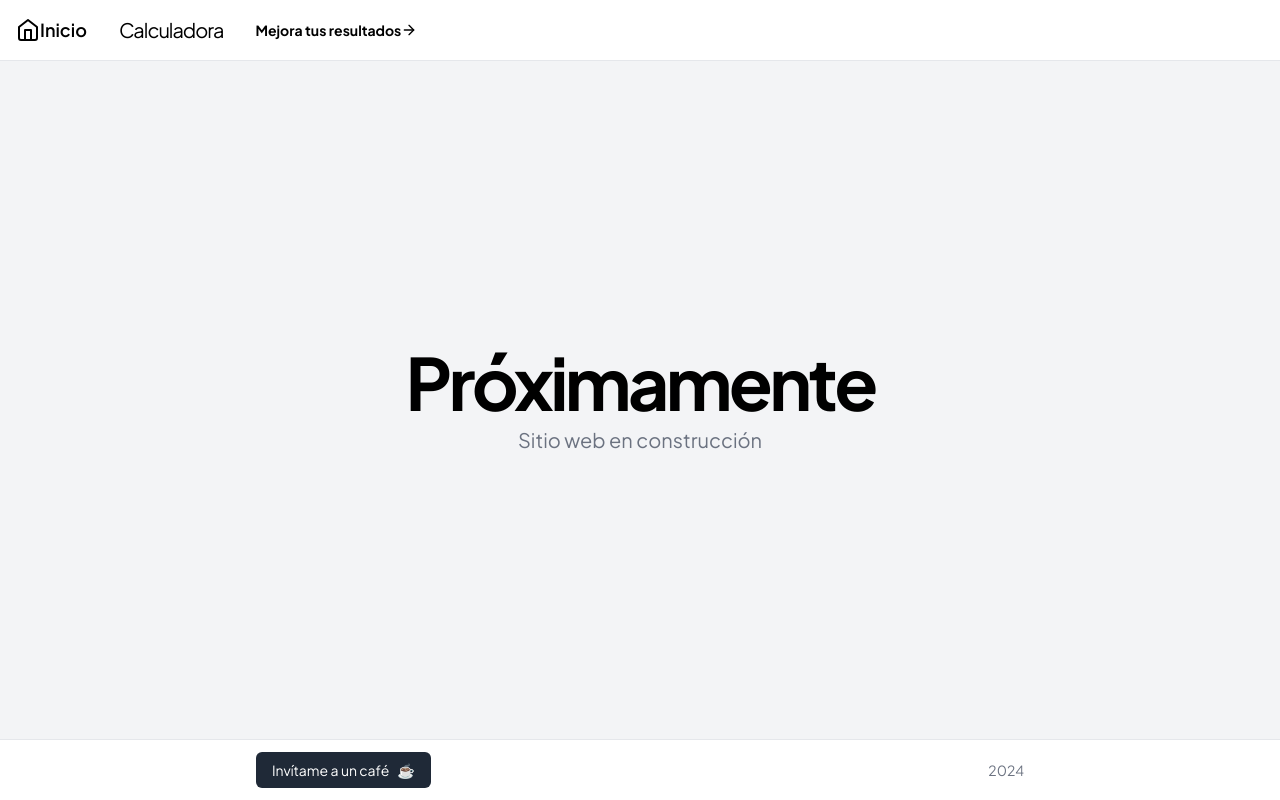
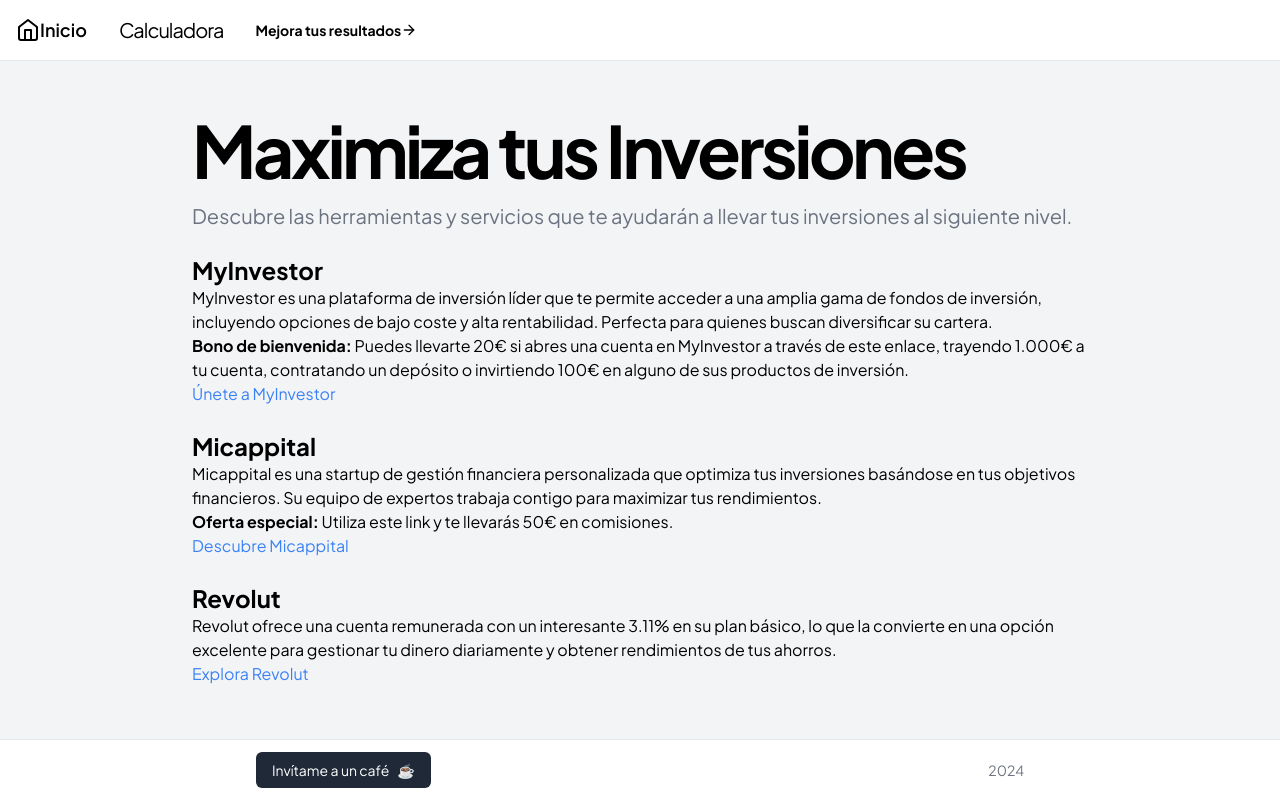
Before and after one commit to jlfernandezfernandez/compound-interest-calculator, a Next.js app: page /mejora-tus-resultados in a window 1280 px wide. Built offline with nearby package versions, Linux system fonts and the light colour scheme.

Commit message:
improve seo

```diff
--- a/src/app/calculadora-interes-compuesto/page.tsx
+++ b/src/app/calculadora-interes-compuesto/page.tsx
@@ -7,8 +7,8 @@ import ProductsResult from "@/components/ProductsResult";
 import { Metadata } from "next";
 
 export const metadata: Metadata = {
-    title: "La mejor calculadora de interés compuesto! Maximiza tus ganancias financieras",
-    description: "Calcula el interés compuesto de tus productos de inversión de manera sencilla. Desde fondos de inversión hasta planes de pensión, haz crecer tu dinero con nuestra herramienta.",
+    title: "Calculadora de Interés Compuesto Avanzada - Maximiza tus Inversiones",
+    description: "Descubre la calculadora de interés compuesto más completa y elegante. Con opciones únicas para fondos de inversión, planes de pensión y cuentas remuneradas. Analiza tus inversiones de manera individual o conjunta y toma decisiones informadas para crecer tu patrimonio. Única en su clase, diseñada para inversores exigentes que buscan optimizar sus rendimientos financieros.",
 };
 
 export default function CalculatorPage() {
--- a/src/app/layout.tsx
+++ b/src/app/layout.tsx
@@ -8,8 +8,8 @@ import { Analytics } from '@vercel/analytics/react';
 const plusJakartaSNS = Plus_Jakarta_Sans({ subsets: ["latin"] });
 
 export const metadata: Metadata = {
-  title: "¡Calculadora de interés compuesto avanzada en 2024! Optimiza tus inversiones",
-  description: "Calcula el interés compuesto de tus productos financieros de manera fácil. Desde fondos de inversión hasta cuentas de ahorro, maximiza tus ganancias con nuestra herramienta avanzada.",
+  title: "Calculadora de Interés Compuesto 2024: Optimiza Inversiones | Herramienta Gratuita",
+  description: "Descubre cómo el interés compuesto puede transformar tus ahorros e inversiones en 2024. Utiliza nuestra calculadora gratuita para planificar y optimizar tus estrategias financieras. Adecuada para todo tipo de inversores, desde principiantes hasta avanzados.",
 };
 
 export default function RootLayout({
--- a/src/app/mejora-tus-resultados/page.tsx
+++ b/src/app/mejora-tus-resultados/page.tsx
@@ -1,15 +1,40 @@
 import Footer from "@/components/Footer";
 import Header from "@/components/Header";
+import { Metadata } from "next";
+
+export const metadata: Metadata = {
+    title: "Maximiza tus Inversiones con MyInvestor, Micappital y Revolut",
+    description: "Descubre cómo MyInvestor, Micappital y Revolut pueden transformar tu estrategia de inversión. Aprende a optimizar tus fondos de inversión, gestión financiera y cuentas remuneradas con nuestras recomendaciones expertas. Únete a nosotros y empieza a maximizar tus rendimientos hoy.",
+};
 
 export default function ImproveResultsPage() {
     return (
         <div className="flex flex-col min-h-screen">
             <Header />
-            <div className="flex flex-grow justify-center items-center">
-                <div className="text-center">
-                    <div className="space-y-2">
-                        <h1 className="text-3xl sm:text-4xl md:text-5xl lg:text-6xl xl:text-7xl font-bold tracking-tighter">Próximamente</h1>
-                        <p className="text-lg sm:text-xl text-gray-500 dark:text-gray-400">Sitio web en construcción</p>
+            <div className="flex flex-grow justify-center items-center p-4">
+                <div className="max-w-4xl">
+                    <h1 className="text-3xl sm:text-4xl md:text-5xl lg:text-6xl xl:text-7xl font-bold tracking-tighter mb-4">Maximiza tus Inversiones</h1>
+                    <p className="text-lg sm:text-xl text-gray-500 dark:text-gray-400 mb-6">Descubre las herramientas y servicios que te ayudarán a llevar tus inversiones al siguiente nivel.</p>
+                    <div className="space-y-6">
+                        <div>
+                            <h2 className="text-2xl font-bold">MyInvestor</h2>
+                            <p>MyInvestor es una plataforma de inversión líder que te permite acceder a una amplia gama de fondos de inversión, incluyendo opciones de bajo coste y alta rentabilidad. Perfecta para quienes buscan diversificar su cartera.</p>
+                            <p><strong>Bono de bienvenida:</strong> Puedes llevarte 20€ si abres una cuenta en MyInvestor a través de este enlace, trayendo 1.000€ a tu cuenta, contratando un depósito o invirtiendo 100€ en alguno de sus productos de inversión.</p>
+                            <a href="https://myinvestor.page.link/decXeBGbKbyMkiJEA" className="text-blue-500 hover:underline">Únete a MyInvestor</a>
+                        </div>
+
+                        <div>
+                            <h2 className="text-2xl font-bold">Micappital</h2>
+                            <p>Micappital es una startup de gestión financiera personalizada que optimiza tus inversiones basándose en tus objetivos financieros. Su equipo de expertos trabaja contigo para maximizar tus rendimientos.</p>
+                            <p><strong>Oferta especial:</strong> Utiliza este link y te llevarás 50€ en comisiones.</p>
+                            <a href="https://www.micappital.com?referal=jordiluisgZ2kOJ" className="text-blue-500 hover:underline">Descubre Micappital</a>
+                        </div>
+
+                        <div>
+                            <h2 className="text-2xl font-bold">Revolut</h2>
+                            <p>Revolut ofrece una cuenta remunerada con un interesante 3.11% en su plan básico, lo que la convierte en una opción excelente para gestionar tu dinero diariamente y obtener rendimientos de tus ahorros.</p>
+                            <a href="https://revolut.com/referral/?referral-code=jordilftw5!FEB2-24-VR-ES" className="text-blue-500 hover:underline">Explora Revolut</a>
+                        </div>
                     </div>
                 </div>
             </div>
--- a/src/app/page.tsx
+++ b/src/app/page.tsx
@@ -5,13 +5,18 @@ export default function Home() {
     <main className="flex min-h-screen flex-col items-center justify-center p-8 md:p-24 font-body">
       <div className="text-center px-4">
         <h1 className="text-3xl md:text-5xl font-bold mb-4">
-          Maximiza tu Libertad Financiera
+          Descubre Cómo Maximizar tu Libertad Financiera
         </h1>
         <p className="text-lg md:text-xl mb-8">
-          Calcula aquí cuanto dinero tendrás en un futuro gracias al poder del interés compuesto.
+          Explora el impacto del interés compuesto en tu futuro financiero con nuestra herramienta líder en el mercado.
         </p>
-        <Link href="/calculadora-interes-compuesto" className="inline-block bg-black hover:bg-gray-800 text-white py-3 px-6 rounded-full transition duration-300">
-            Adelante
+        <p className="text-lg md:text-xl mb-8">
+          Nuestra calculadora avanzada de interés compuesto te permite visualizar el crecimiento de tu inversión a lo largo del tiempo, ayudándote a tomar decisiones informadas para alcanzar tus objetivos financieros más rápidamente.
+        </p>
+        <Link href="/calculadora-interes-compuesto">
+            <a className="inline-block bg-black hover:bg-gray-800 text-white py-3 px-6 rounded-full transition duration-300">
+                Empezar Ahora
+            </a>
         </Link>
       </div>
     </main>
--- a/src/components/IntroductionSection.tsx
+++ b/src/components/IntroductionSection.tsx
@@ -1,8 +1,10 @@
 export default function IntroductionSection() {
   return (
-    <section className="mb-6 flex flex-col items-center text-center">
-      <h2 className="text-3xl md:text-4xl font-bold mb-4">Calculadora de Interés Compuesto</h2>
-      <p>Utiliza esta herramienta para planificar tus inversiones y estimar tus retornos.</p>
+    <section className="mb-6 flex flex-col items-center text-center" aria-label="Introducción a la Calculadora de Interés Compuesto">
+      <h2 className="text-3xl md:text-4xl font-bold mb-4">Descubre la Mejor Calculadora de Interés Compuesto</h2>
+      <p className="mb-2">Planifica tus inversiones y maximiza tus ahorros con precisión.</p>
+      <p>Nuestra herramienta avanzada te permite simular múltiples escenarios de inversión, incluyendo fondos de inversión, planes de pensión y cuentas remuneradas. Descubre cómo el interés compuesto puede acelerar tu crecimiento financiero y ayudarte a alcanzar tus metas de inversión más rápidamente.</p>
+      <p>Intuitiva y fácil de usar, nuestra calculadora está diseñada para ofrecerte una visión clara de tu futuro financiero, permitiéndote tomar decisiones informadas sobre tus inversiones.</p>
     </section>
   );
 }
```
